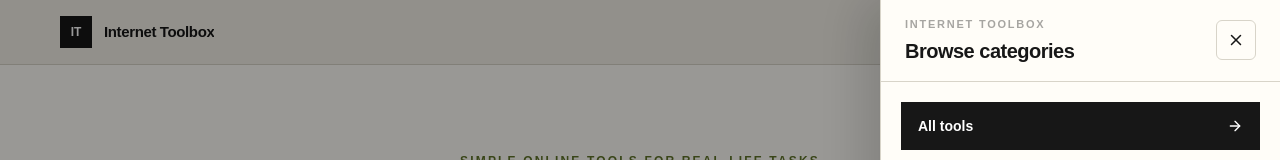
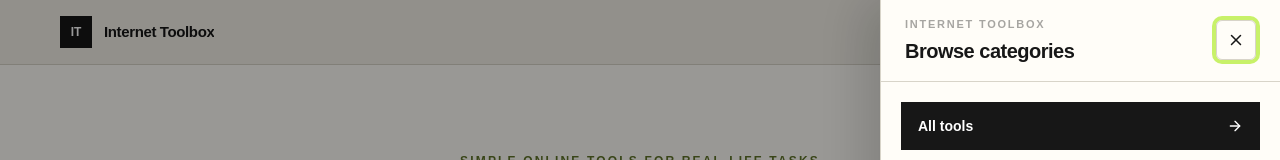
Before and after one commit to factoalbum/internet-toolbox, a Next.js app: page / in a window 1280 px wide. Both pictures are taken after a click on the button "Open categories". Shown: the top 160 px of the page. Built offline with nearby package versions, Linux system fonts and the light colour scheme; no server answers.

Commit message:
Improve category drawer focus accessibility

```diff
--- a/components/category-sidebar.tsx
+++ b/components/category-sidebar.tsx
@@ -1,7 +1,7 @@
 "use client";
 
 import Link from "next/link";
-import { useEffect, useState, useSyncExternalStore } from "react";
+import { useEffect, useRef, useState, useSyncExternalStore } from "react";
 import { createPortal } from "react-dom";
 import { ArrowRight, Menu, X } from "lucide-react";
 import { categories } from "@/lib/tools";
@@ -12,13 +12,19 @@ const getServerSnapshot = () => false;
 
 export default function CategorySidebar() {
   const [open, setOpen] = useState(false);
+  const triggerRef = useRef<HTMLButtonElement>(null);
+  const closeRef = useRef<HTMLButtonElement>(null);
   const mounted = useSyncExternalStore(emptySubscribe, getClientSnapshot, getServerSnapshot);
 
   useEffect(() => {
-    if (!open) return;
+    if (!open) {
+      triggerRef.current?.focus();
+      return;
+    }
 
     const previousOverflow = document.body.style.overflow;
     document.body.style.overflow = "hidden";
+    closeRef.current?.focus();
 
     const onKeyDown = (event: KeyboardEvent) => {
       if (event.key === "Escape") setOpen(false);
@@ -48,6 +54,7 @@ export default function CategorySidebar() {
                 <h2 className="mt-1 text-xl font-black tracking-tight">Browse categories</h2>
               </div>
               <button
+                ref={closeRef}
                 type="button"
                 onClick={() => setOpen(false)}
                 aria-label="Close categories"
@@ -107,6 +114,7 @@ export default function CategorySidebar() {
   return (
     <>
       <button
+        ref={triggerRef}
         type="button"
         onClick={() => setOpen(true)}
         aria-label="Open categories"
```
